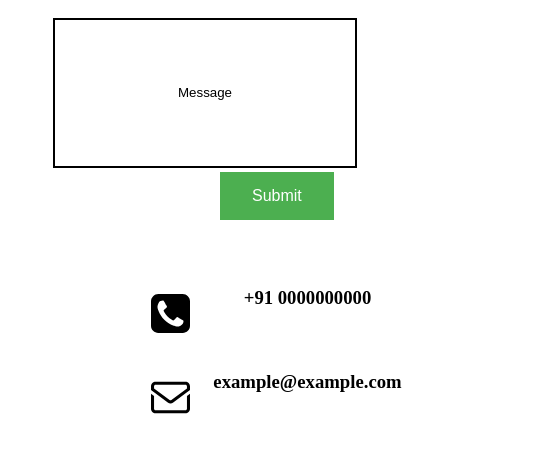
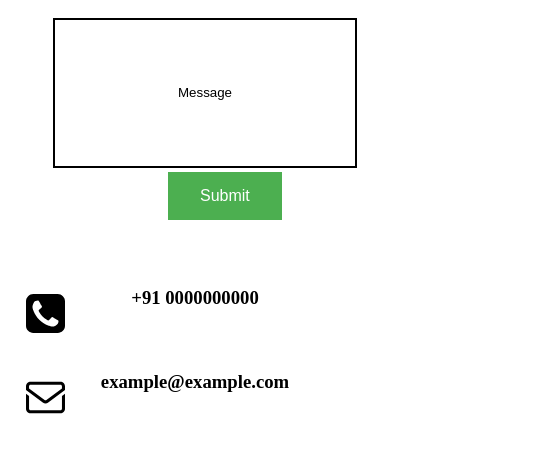
Before and after one commit to Mohandasveena98/website-ppc, a plain HTML site: page contact.html in a window 390 px wide. Shown: the part 457-910 px from the top of the page, 534 px wide, since content can reach past the window. Drawn offline with Linux system fonts and the light colour scheme.

Commit message:
mycommit

```diff
--- a/con-style.css
+++ b/con-style.css
@@ -278,12 +278,19 @@ ul li a.active{
 		margin-left: 0;
 	}
 	.contact .phon h3{
-		margin-left: 25px;
+		margin-left: -200px;
 		margin-top: -50px;
 
 	}
 	 .contact .phon img{
-		margin-left: -250px;
+		margin-left: -500px;
 
 	}
 }
+
+@media (max-width: 607px)  {
+	.contact .input button{
+
+		margin-left: 40%;
+	}
+}
```
